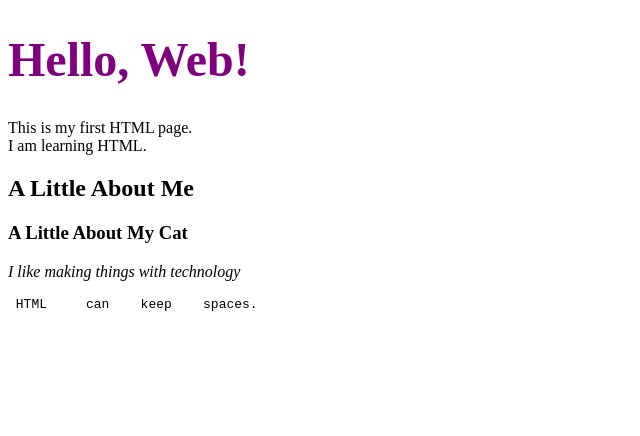
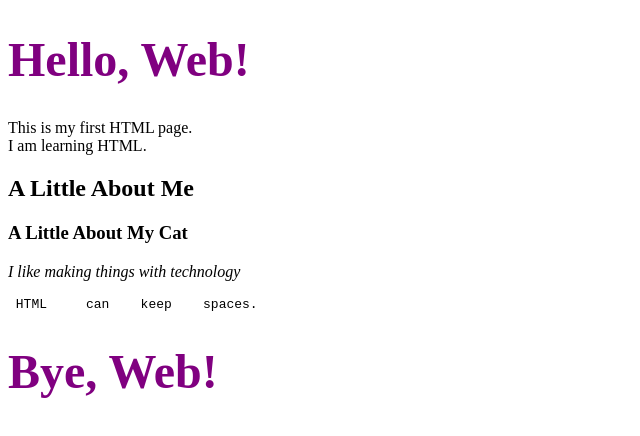
Before and after one commit to AllysonSwisher/manifesto, a plain HTML site: page index.html in a window 1280 px wide. Shown: the whole page, without its empty margins (0-640 px from the left). Drawn offline with Linux system fonts and the light colour scheme.

Commit message:
Add heading 'Bye, Web!' to index.html

```diff
--- a/index.html
+++ b/index.html
@@ -18,6 +18,7 @@ h1 { color: purple; font-size: 48px;}
 <h3> A Little About My Cat </h3>
 <p> <em> I like making things with technology </em> </p>
 <pre> HTML     can    keep    spaces. </pre>
+<h1> Bye, Web! </h1>
 
 </body>
 
```
